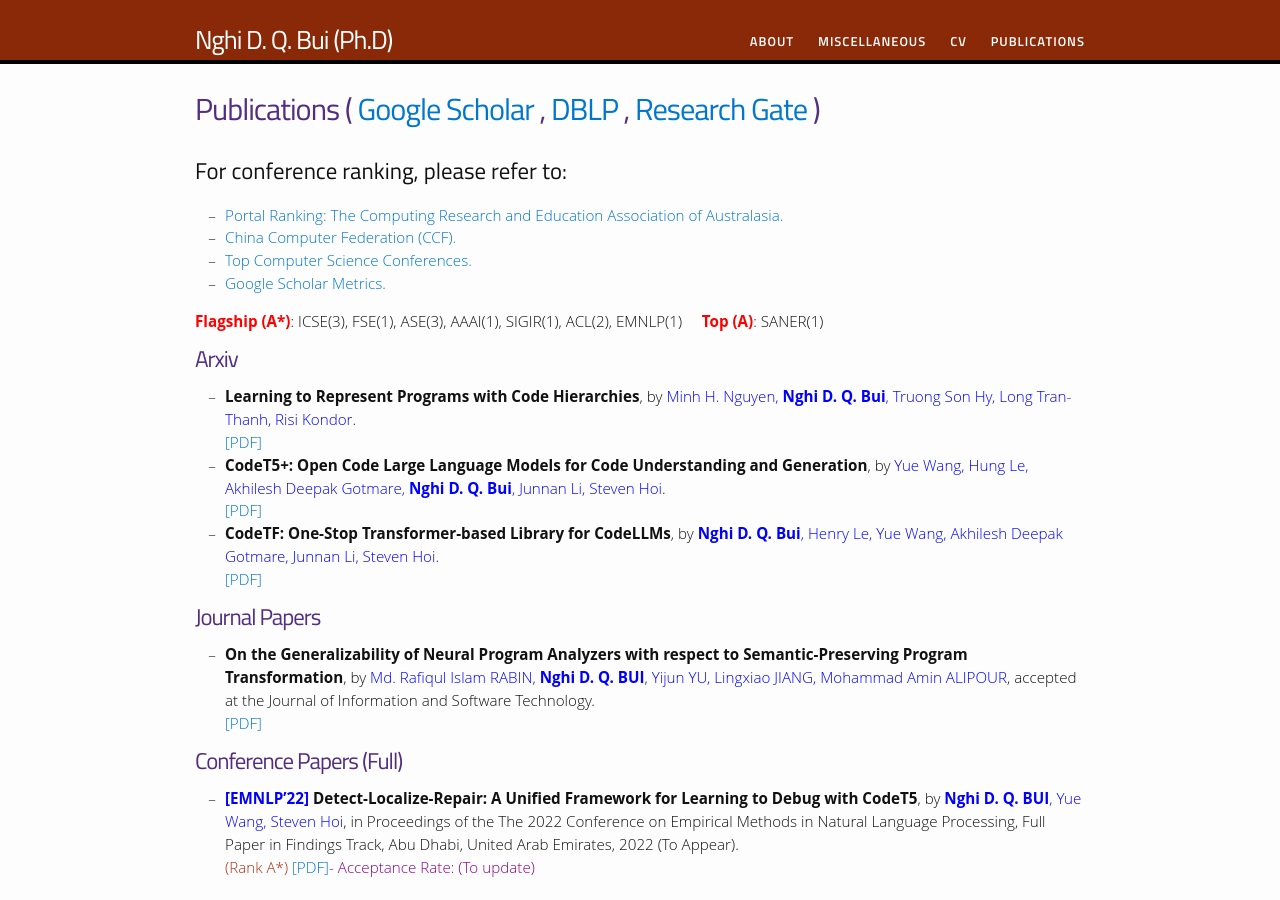
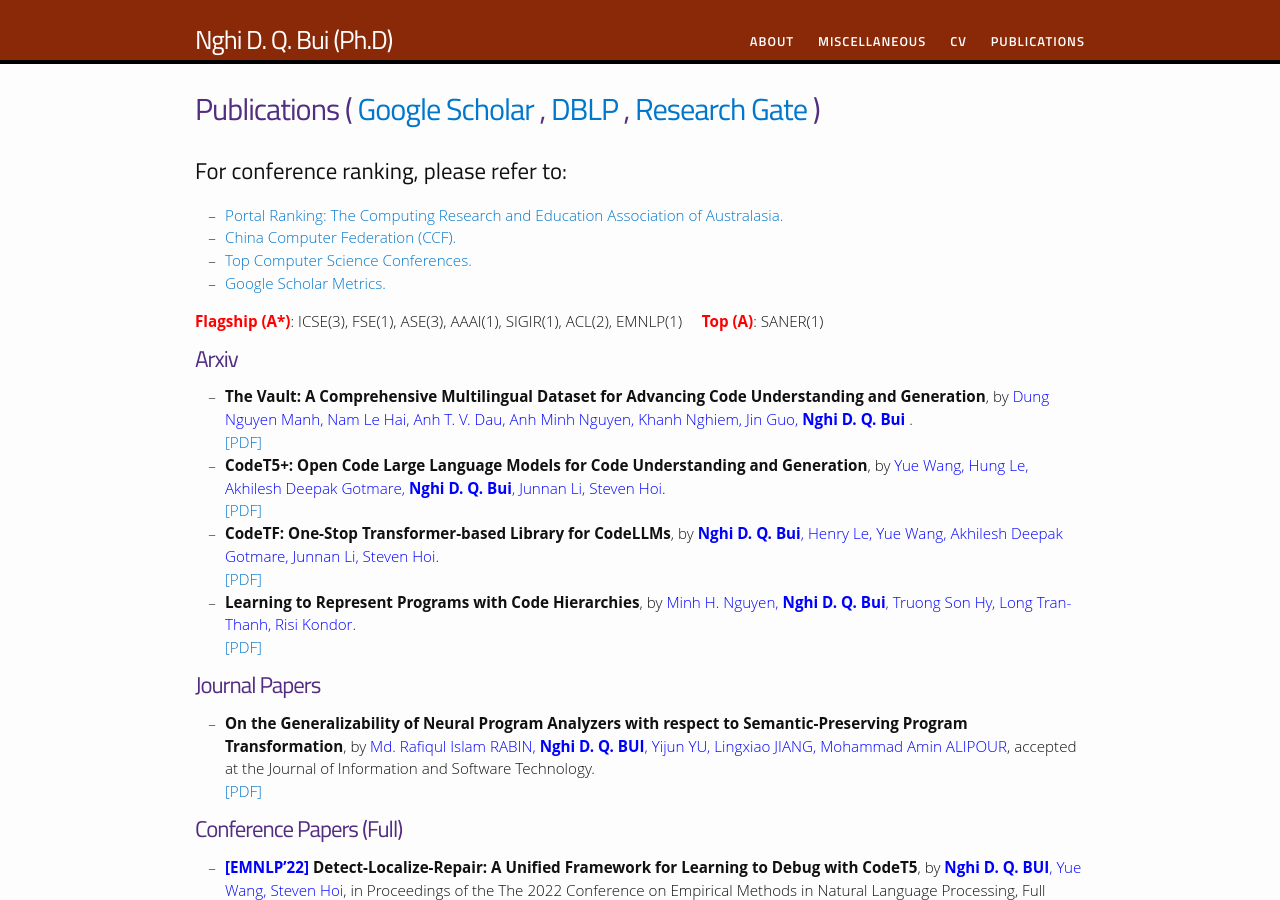
Before and after one commit to bdqnghi/bdqnghi.github.io, a Jekyll site: the page built from publications/publications.md, in a window 1280 px wide and 900 px high. Built offline with Jekyll 4.4.1, drawn with Linux system fonts in a browser that asks for light colours; nearby versions of some CDN libraries; some web fonts are replaced.

Commit message:
Update publications.md

```diff
--- a/publications/publications.md
+++ b/publications/publications.md
@@ -13,9 +13,9 @@ permalink: /publications/
 <span style="color:red">**Flagship (A*)**</span>: ICSE(3), FSE(1), ASE(3), AAAI(1), SIGIR(1), ACL(2), EMNLP(1)   &nbsp; &nbsp;    <span style="color:red">**Top (A)**</span>: SANER(1)
 
 # Arxiv
-- **Learning to Represent Programs with Code Hierarchies**, by <span style="color:blue">Minh H. Nguyen, **Nghi D. Q. Bui**, Truong Son Hy, Long Tran-Thanh, Risi Kondor</span>.
+- **The Vault: A Comprehensive Multilingual Dataset for Advancing Code Understanding and Generation**, by <span style="color:blue">Dung Nguyen Manh, Nam Le Hai, Anh T. V. Dau, Anh Minh Nguyen, Khanh Nghiem, Jin Guo, **Nghi D. Q. Bui** </span>.
 <br>
-<a href="https://arxiv.org/pdf/2205.15479.pdf" target="_blank"> [PDF]</a>
+<a href="https://arxiv.org/abs/2305.06156" target="_blank"> [PDF]</a>
 <br>
 - **CodeT5+: Open Code Large Language Models for Code Understanding and Generation**, by <span style="color:blue">Yue Wang, Hung Le, Akhilesh Deepak Gotmare, **Nghi D. Q. Bui**, Junnan Li, Steven Hoi</span>.
 <br>
@@ -24,6 +24,10 @@ permalink: /publications/
 - **CodeTF: One-Stop Transformer-based Library for CodeLLMs**, by <span style="color:blue">**Nghi D. Q. Bui**, Henry Le, Yue Wang, Akhilesh Deepak Gotmare, Junnan Li, Steven Hoi</span>.
 <br>
 <a href="https://arxiv.org/abs/2306.00029" target="_blank"> [PDF]</a>
+<br>
+- **Learning to Represent Programs with Code Hierarchies**, by <span style="color:blue">Minh H. Nguyen, **Nghi D. Q. Bui**, Truong Son Hy, Long Tran-Thanh, Risi Kondor</span>.
+<br>
+<a href="https://arxiv.org/pdf/2205.15479.pdf" target="_blank"> [PDF]</a>
 <br>
 
 
```
